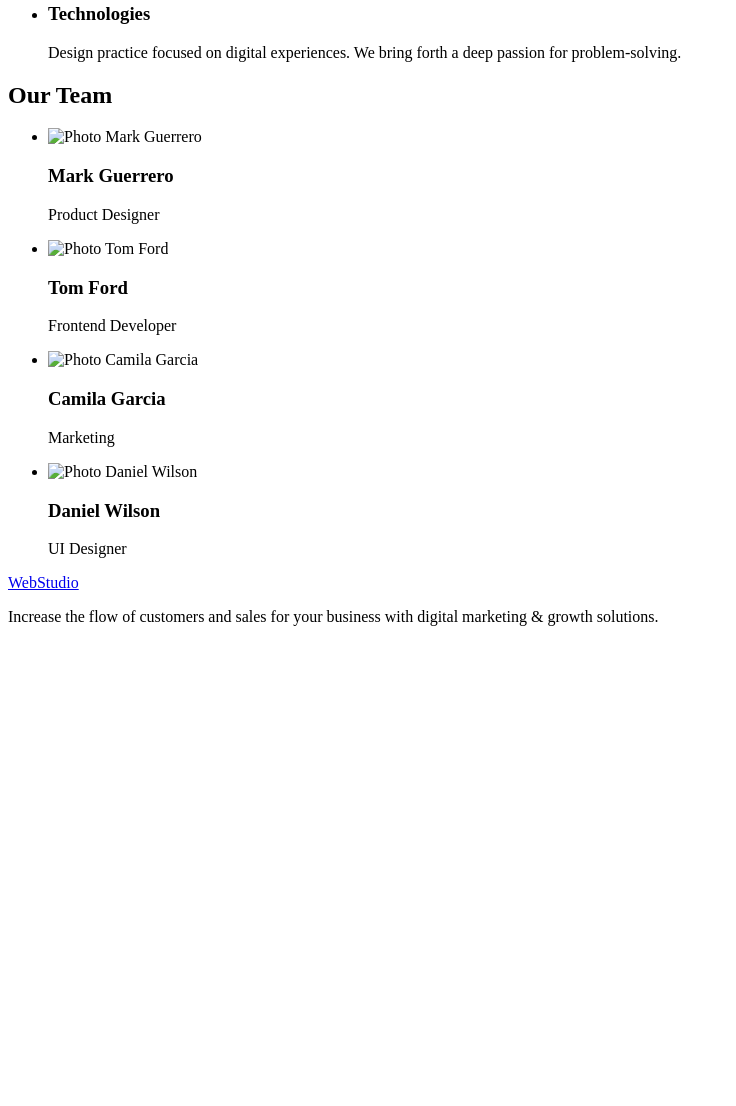
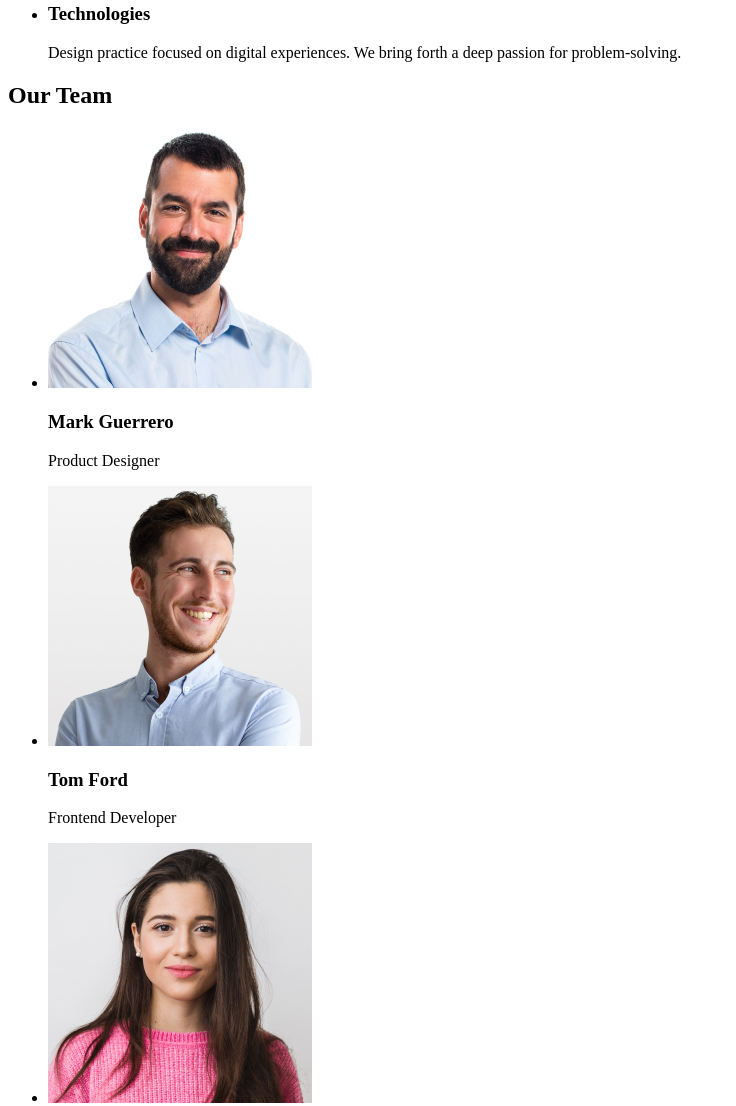
Before and after one commit to Oksana-2024/goit-markup-hw-01, a plain HTML site: page index.html in a window 1280 px wide. Shown: the part 532-1638 px from the top of the page, without its empty margins (0-736 px from the left). Before the commit the page ends 1174 px from the top, so only its background shows below. Drawn offline with Linux system fonts and the light colour scheme; the site is published under a folder, as on GitHub Pages, so addresses that start at the root find nothing.

Commit message:
fix images path

```diff
--- a/index.html
+++ b/index.html
@@ -68,7 +68,7 @@
         <ul>
           <li>
             <img
-              src="/images/team_card_1.jpg"
+              src="./images/team_card_1.jpg"
               alt="Photo Mark Guerrero"
               width="264"
               height="260"
@@ -78,7 +78,7 @@
           </li>
           <li>
             <img
-              src="/images/team_card_2.jpg"
+              src="./images/team_card_2.jpg"
               alt="Photo Tom Ford"
               width="264"
               height="260"
@@ -88,7 +88,7 @@
           </li>
           <li>
             <img
-              src="/images/team_card_3.jpg"
+              src="./images/team_card_3.jpg"
               alt="Photo Camila Garcia"
               width="264"
               height="260"
@@ -98,7 +98,7 @@
           </li>
           <li>
             <img
-              src="/images/team_card_4.jpg"
+              src="./images/team_card_4.jpg"
               alt="Photo Daniel Wilson"
               width="264"
               height="260"
```
